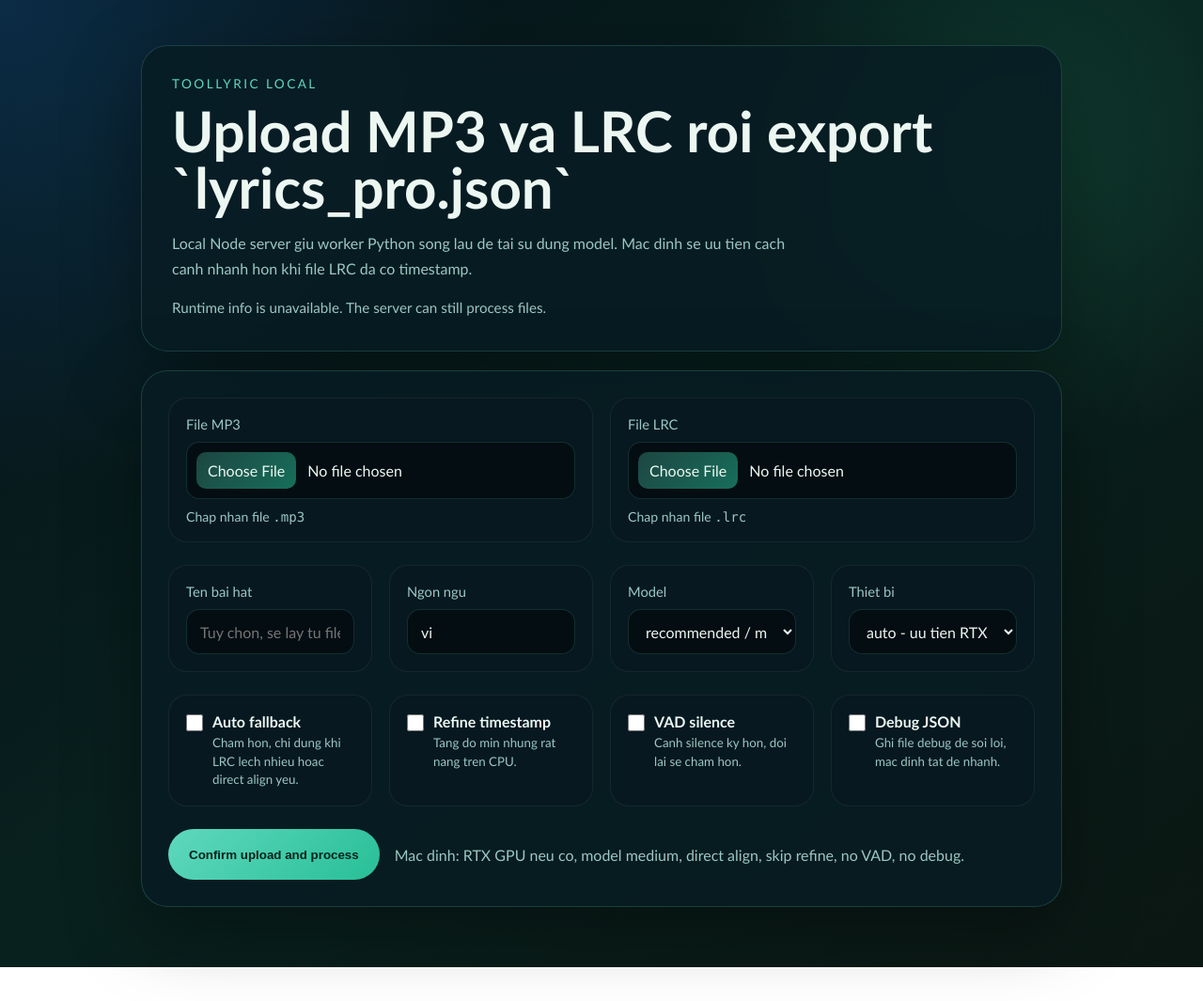
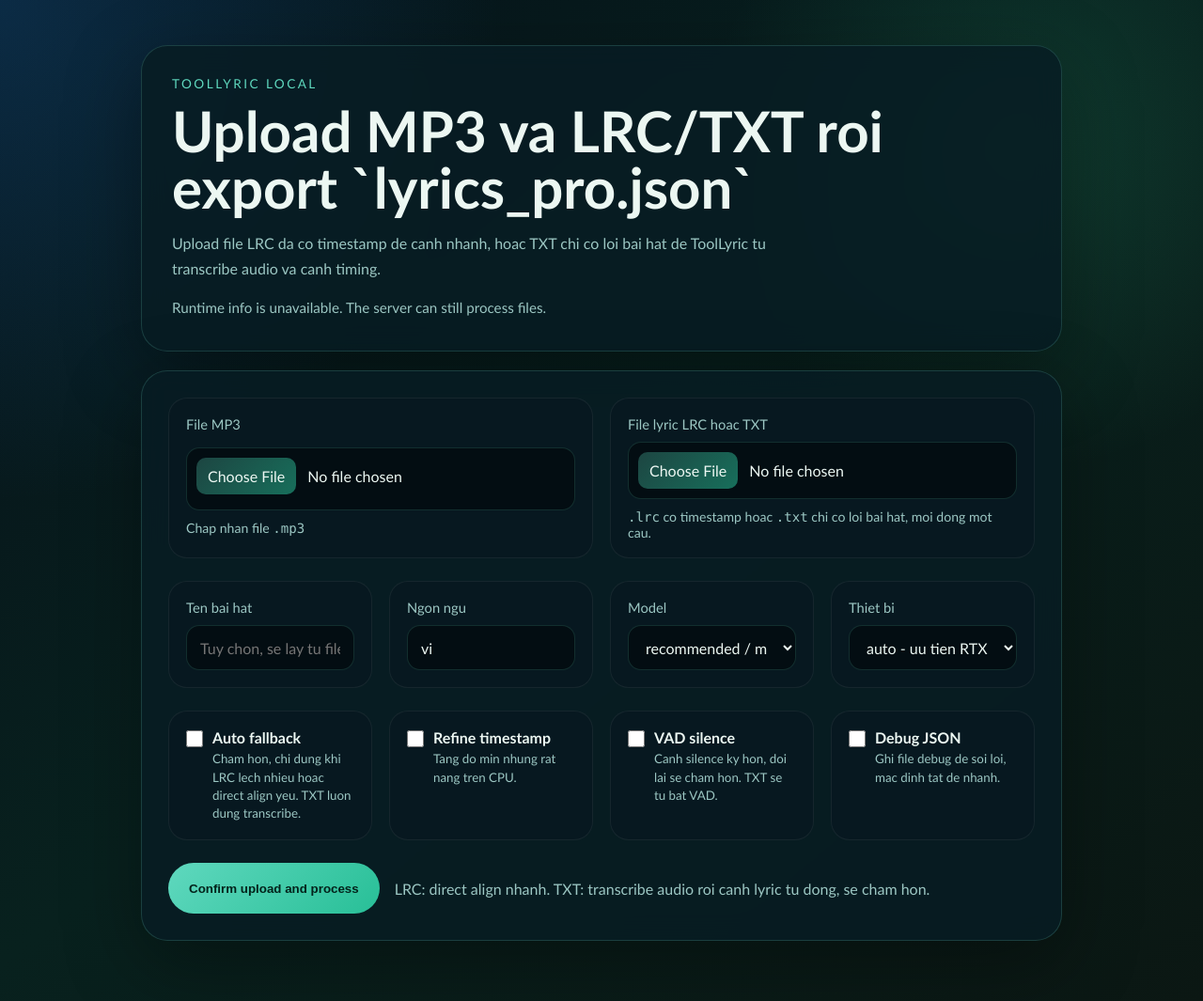
Before and after one commit to tuananh810-fake/ToolLyrics, a website: page public/index.html in a window 1280 px wide. Shown: the whole page at 94% size. Before the commit the page ends 1029 px from the top, so only its background shows below. Drawn offline with Linux system fonts and the light colour scheme; no server answers.

Commit message:
Show TXT lyric upload support in UI

```diff
--- a/public/index.html
+++ b/public/index.html
@@ -10,9 +10,9 @@
     <main class="page-shell">
       <section class="hero-card">
         <p class="eyebrow">ToolLyric Local</p>
-        <h1>Upload MP3 va LRC roi export `lyrics_pro.json`</h1>
+        <h1>Upload MP3 va LRC/TXT roi export `lyrics_pro.json`</h1>
         <p class="hero-copy">
-          Local Node server giu worker Python song lau de tai su dung model. Mac dinh se uu tien cach canh nhanh hon khi file LRC da co timestamp.
+          Upload file LRC da co timestamp de canh nhanh, hoac TXT chi co loi bai hat de ToolLyric tu transcribe audio va canh timing.
         </p>
         <p id="runtimeHint" class="hero-copy runtime-copy">Dang kiem tra runtime...</p>
       </section>
@@ -29,9 +29,9 @@
             </label>
 
             <label class="file-drop">
-              <span class="field-label">File LRC</span>
-              <input type="file" name="lrc" accept=".lrc,text/plain" required>
-              <span class="field-help">Chap nhan file <code>.lrc</code></span>
+              <span class="field-label">File lyric LRC hoac TXT</span>
+              <input type="file" name="lrc" accept=".lrc,.txt,text/plain" required>
+              <span class="field-help"><code>.lrc</code> co timestamp hoac <code>.txt</code> chi co loi bai hat, moi dong mot cau.</span>
             </label>
           </div>
 
@@ -70,7 +70,7 @@
               <input type="checkbox" name="qualityFallback">
               <span>
                 <strong>Auto fallback</strong>
-                <small>Cham hon, chi dung khi LRC lech nhieu hoac direct align yeu.</small>
+                <small>Cham hon, chi dung khi LRC lech nhieu hoac direct align yeu. TXT luon dung transcribe.</small>
               </span>
             </label>
 
@@ -86,7 +86,7 @@
               <input type="checkbox" name="useVad">
               <span>
                 <strong>VAD silence</strong>
-                <small>Canh silence ky hon, doi lai se cham hon.</small>
+                <small>Canh silence ky hon, doi lai se cham hon. TXT se tu bat VAD.</small>
               </span>
             </label>
 
@@ -101,7 +101,7 @@
 
           <div class="action-row">
             <button id="submitButton" class="primary-button" type="submit">Confirm upload and process</button>
-            <p id="actionHint" class="action-hint">Mac dinh: RTX GPU neu co, model medium, direct align, skip refine, no VAD, no debug.</p>
+            <p id="actionHint" class="action-hint">LRC: direct align nhanh. TXT: transcribe audio roi canh lyric tu dong, se cham hon.</p>
           </div>
         </form>
       </section>
@@ -190,6 +190,6 @@
       </section>
     </main>
 
-    <script src="/app.js?v=20260424-utf8"></script>
+    <script src="/app.js?v=20260424-txt-mode"></script>
   </body>
 </html>
```
